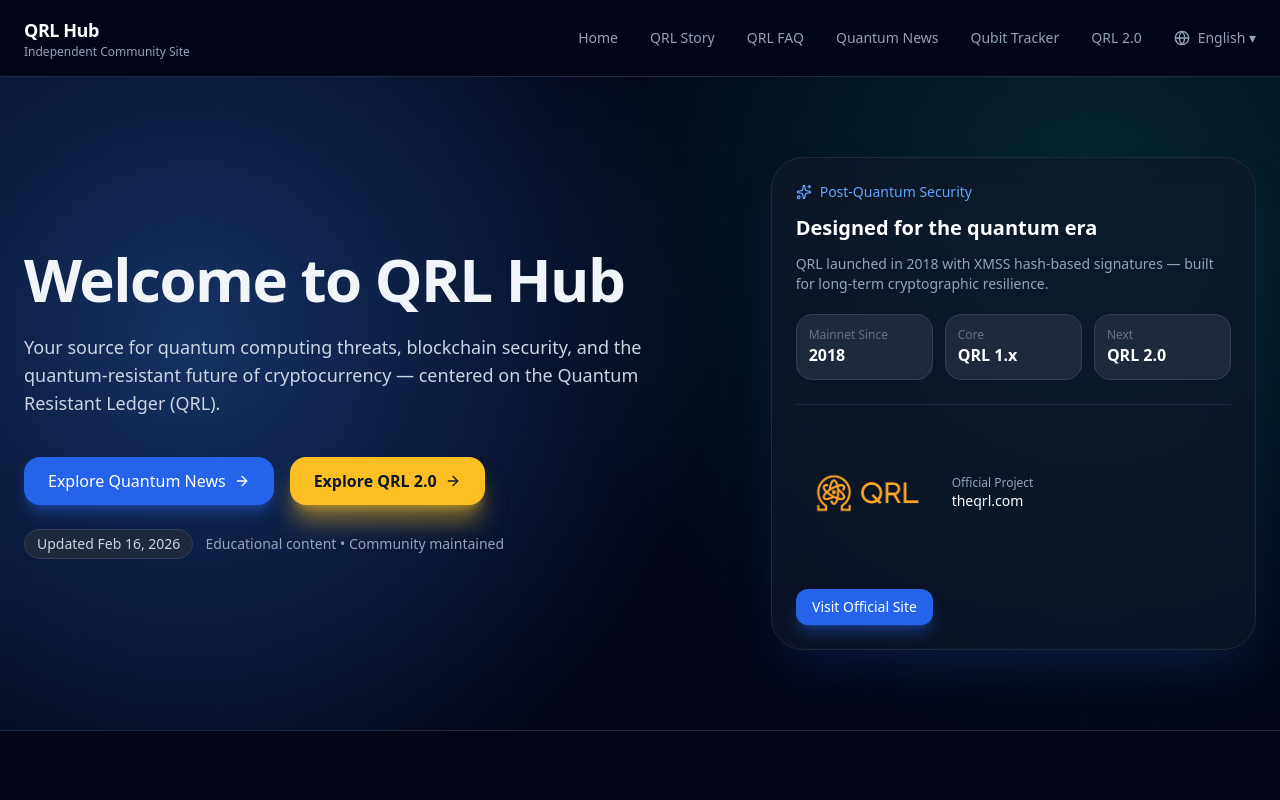
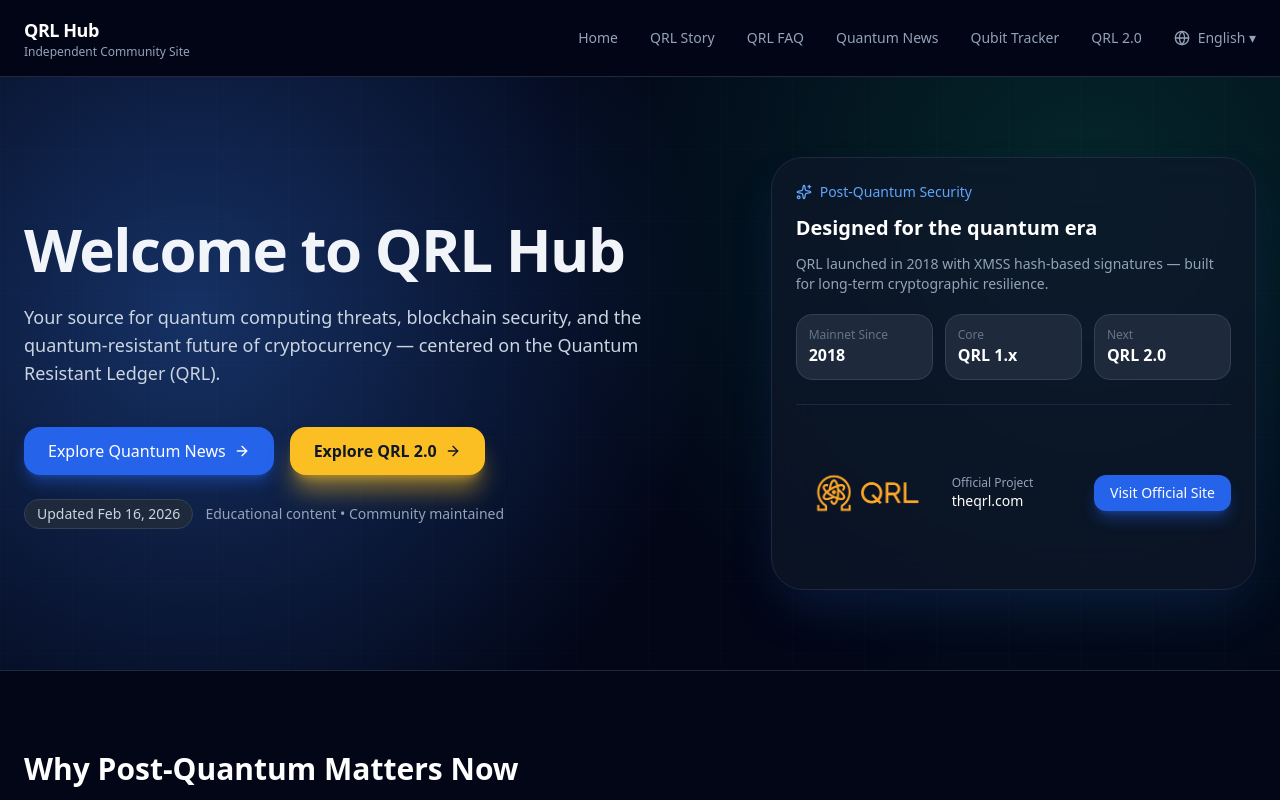
Before and after one commit to ChillerID/qrlhub-redesign, a React (Vite) app: page / in a window 1280 px wide. Shown: the top 800 px of the page. Built offline with nearby package versions, Linux system fonts and the light colour scheme.

Commit message:
Info card element positions fixed

```diff
--- a/src/App.tsx
+++ b/src/App.tsx
@@ -222,7 +222,7 @@
                     ))}
                   </div>
 
-                  <div className="mt-6 pt-4 border-t border-slate-800 flex flex-col items-start gap-6">
+                  <div className="mt-6 pt-4 border-t border-slate-800 flex flex-col sm:flex-row sm:items-center sm:justify-between gap-4">
                     <div className="flex items-center gap-3">
                       <img
                         src="/qrl-logo.png"
@@ -243,7 +243,7 @@
                       href="https://theqrl.com"
                       target="_blank"
                       rel="noopener noreferrer"
-                      className="px-4 py-2 rounded-xl bg-blue-600 hover:bg-blue-500 text-white text-sm shadow-lg shadow-blue-600/40 transition"
+                      className="px-4 py-2 rounded-xl bg-blue-600 hover:bg-blue-500 text-white text-sm shadow-lg shadow-blue-600/40 transition w-full sm:w-auto text-center"
                     >
                       Visit Official Site
                     </a>
```
